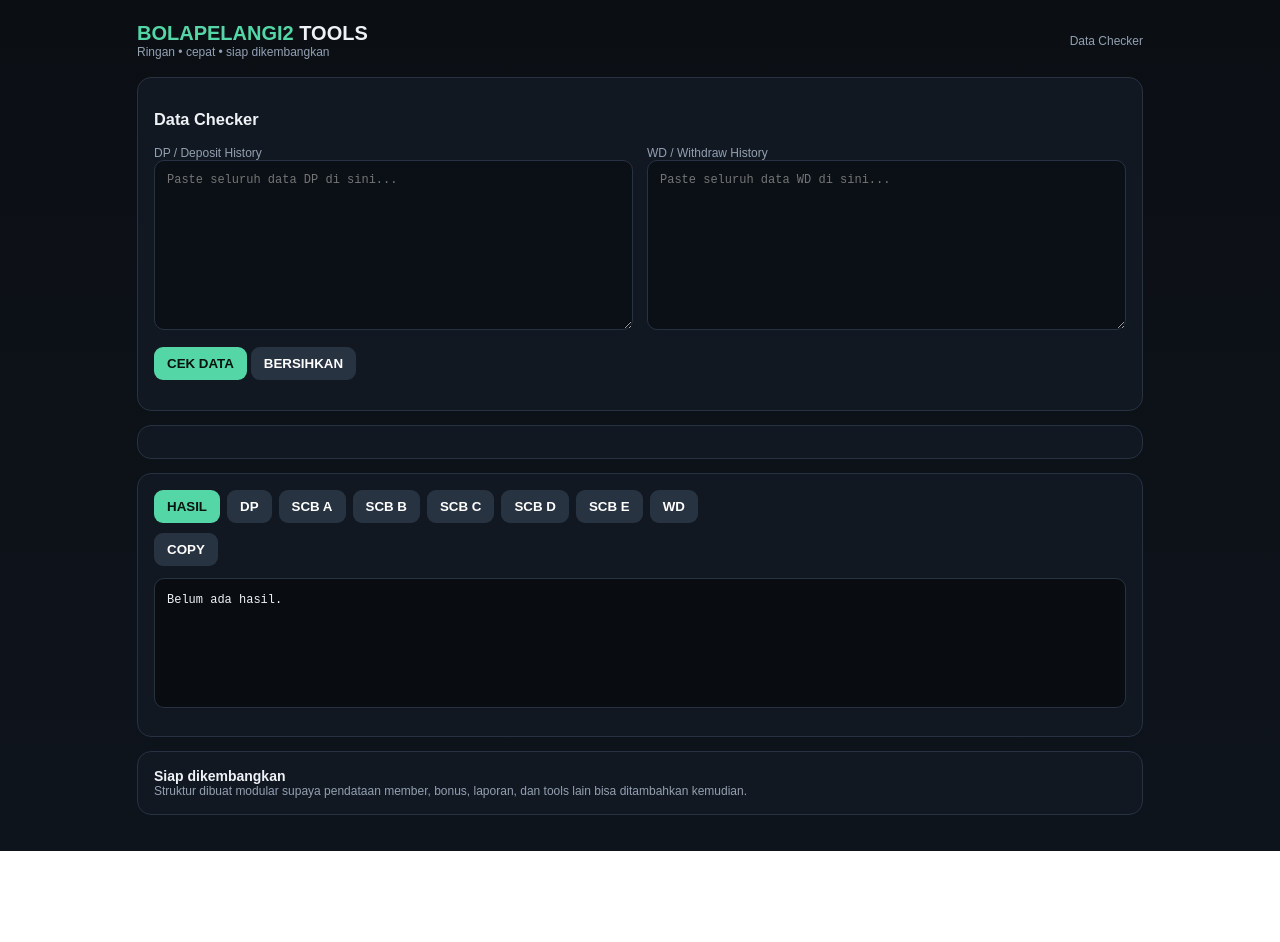
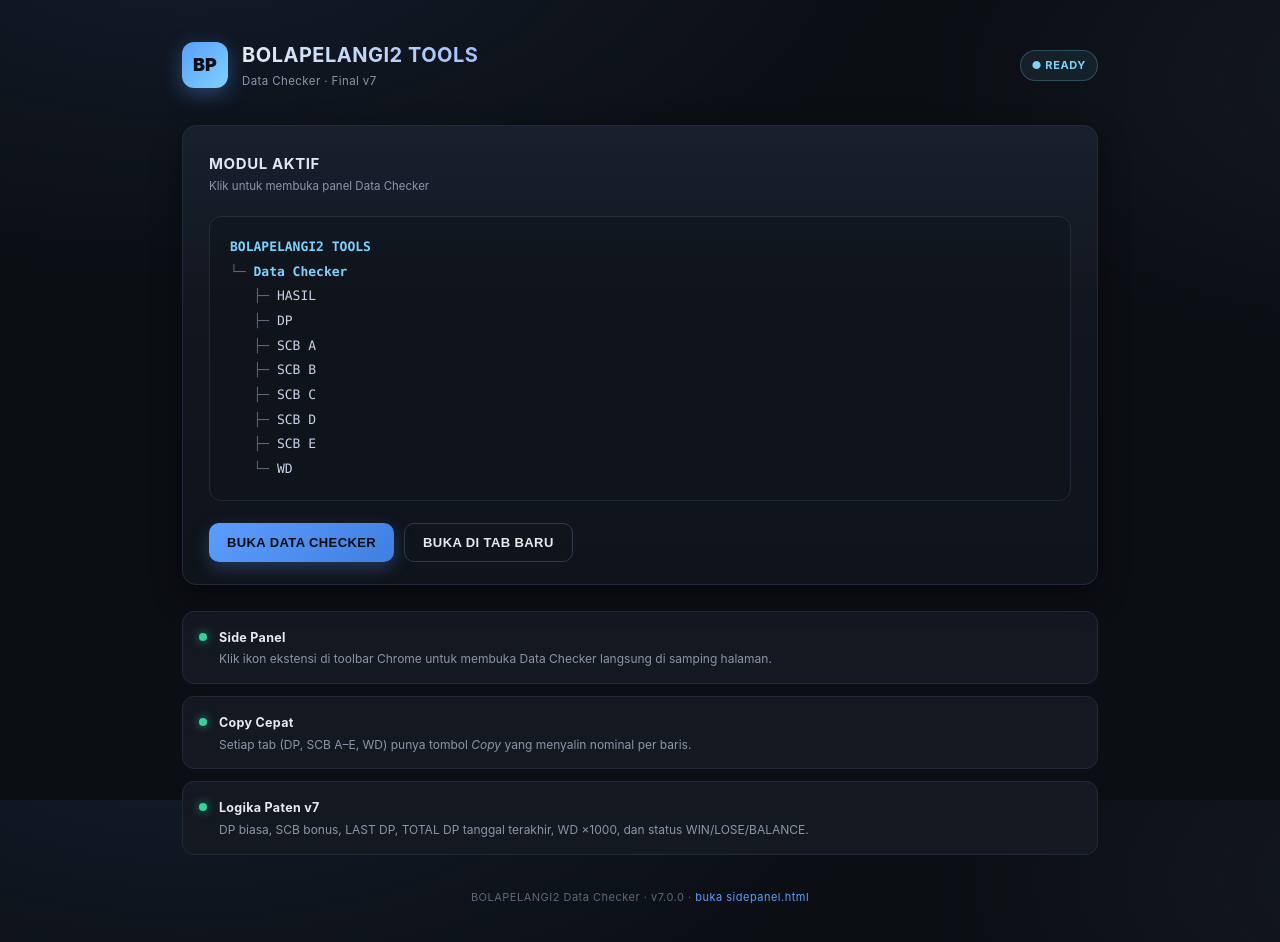
Before and after one commit to rehantobing31-collab/JalurLangit, a plain HTML site: page index.html in a window 1280 px wide. Before the commit the page ends 851 px from the top, so only its background shows below. Drawn offline with Linux system fonts and the light colour scheme.

Commit message:
Update index.html

```diff
--- a/index.html
+++ b/index.html
@@ -1,24 +1,246 @@
-<!doctype html><html lang="id"><head><meta charset="utf-8"><meta name="viewport" content="width=device-width,initial-scale=1"><title>BOLAPELANGI2 TOOLS</title>
+<!doctype html>
+<html lang="id">
+<head>
+<meta charset="utf-8">
+<meta name="viewport" content="width=device-width,initial-scale=1">
+<title>BOLAPELANGI2 TOOLS</title>
 <style>
-:root{--bg:#0b0f14;--p:#121821;--p2:#171f2a;--l:#273242;--t:#eef2f7;--m:#93a0b2;--a:#55d6a6}
-*{box-sizing:border-box}body{margin:0;background:linear-gradient(180deg,#0b0f14,#0e141c);color:var(--t);font:14px Arial}.wrap{max-width:1050px;margin:auto;padding:22px}.top{display:flex;justify-content:space-between;align-items:center;margin-bottom:18px}.brand{font-size:20px;font-weight:800}.brand span{color:var(--a)}.muted{color:var(--m);font-size:12px}.card{background:var(--p);border:1px solid var(--l);border-radius:14px;padding:16px;margin-bottom:14px}textarea{width:100%;min-height:170px;background:#0b1016;color:var(--t);border:1px solid var(--l);border-radius:10px;padding:12px;font:12px monospace}.grid{display:grid;grid-template-columns:1fr 1fr;gap:14px}@media(max-width:760px){.grid{grid-template-columns:1fr}.wrap{padding:12px}}button{border:0;border-radius:9px;padding:9px 13px;font-weight:700;cursor:pointer;background:var(--a);color:#06130e}.secondary,.tab{background:#283342;color:#fff}.tab.active{background:var(--a);color:#06130e}.tabs{display:flex;gap:7px;flex-wrap:wrap;margin-bottom:10px}pre{white-space:pre-wrap;background:#090d12;border:1px solid var(--l);border-radius:10px;padding:12px;min-height:130px;font:12px monospace;line-height:1.55}.stat{display:grid;grid-template-columns:repeat(4,1fr);gap:8px}.stat div{background:var(--p2);border:1px solid var(--l);border-radius:10px;padding:10px}.stat b{display:block;font-size:16px;margin-top:4px}@media(max-width:600px){.stat{grid-template-columns:1fr 1fr}}
-</style></head><body><main class="wrap">
-<div class="top"><div><div class="brand"><span>BOLAPELANGI2</span> TOOLS</div><div class="muted">Ringan • cepat • siap dikembangkan</div></div><div class="muted">Data Checker</div></div>
-<div class="card"><h3>Data Checker</h3><div class="grid"><div><div class="muted">DP / Deposit History</div><textarea id="dp" placeholder="Paste seluruh data DP di sini..."></textarea></div><div><div class="muted">WD / Withdraw History</div><textarea id="wd" placeholder="Paste seluruh data WD di sini..."></textarea></div></div><p><button onclick="run()">CEK DATA</button> <button class="secondary" onclick="location.reload()">BERSIHKAN</button></p></div>
-<div class="card"><div class="stat" id="stats"></div></div>
-<div class="card"><div class="tabs"><button class="tab active" data-t="hasil">HASIL</button><button class="tab" data-t="DP">DP</button><button class="tab" data-t="A">SCB A</button><button class="tab" data-t="B">SCB B</button><button class="tab" data-t="C">SCB C</button><button class="tab" data-t="D">SCB D</button><button class="tab" data-t="E">SCB E</button><button class="tab" data-t="WD">WD</button></div><button class="secondary" onclick="copyCur()">COPY</button><pre id="out">Belum ada hasil.</pre></div>
-<div class="card"><b>Siap dikembangkan</b><div class="muted">Struktur dibuat modular supaya pendataan member, bonus, laporan, dan tools lain bisa ditambahkan kemudian.</div></div>
-</main>
+  :root{
+    --bg:#0b0e13;
+    --bg-soft:#0f131a;
+    --card:#141821;
+    --card-hi:#1a1f2b;
+    --border:#232a37;
+    --border-hi:#2f3a4d;
+    --text:#e6eaf2;
+    --muted:#8b96a8;
+    --muted-2:#5e6879;
+    --accent:#5b9dff;
+    --accent-2:#7dd3fc;
+    --green:#34d399;
+    --shadow:0 10px 30px rgba(0,0,0,.45);
+    --radius:14px;
+  }
+  *{box-sizing:border-box}
+  html,body{height:100%}
+  body{
+    margin:0;
+    background:
+      radial-gradient(1200px 600px at 15% -10%, rgba(91,157,255,.10), transparent 60%),
+      radial-gradient(900px 500px at 110% 10%, rgba(125,211,252,.06), transparent 55%),
+      var(--bg);
+    color:var(--text);
+    font:14px/1.55 'Inter',system-ui,-apple-system,'Segoe UI',Roboto,sans-serif;
+    -webkit-font-smoothing:antialiased;
+    min-height:100vh;
+  }
+
+  .wrap{max-width:960px;margin:0 auto;padding:40px 22px 80px}
+
+  /* ---------- HEADER ---------- */
+  header.top{
+    display:flex;align-items:center;justify-content:space-between;
+    gap:16px;margin-bottom:34px;flex-wrap:wrap;
+  }
+  .brand{display:flex;align-items:center;gap:14px}
+  .logo{
+    width:46px;height:46px;border-radius:12px;
+    background:linear-gradient(135deg,#5b9dff,#7dd3fc);
+    display:grid;place-items:center;
+    font-weight:900;font-size:18px;color:#0b0e13;
+    box-shadow:0 6px 20px rgba(91,157,255,.35);
+  }
+  .brand h1{
+    margin:0;font-size:20px;letter-spacing:.5px;
+    background:linear-gradient(90deg,#e6eaf2,#9fc2ff);
+    -webkit-background-clip:text;background-clip:text;color:transparent;
+  }
+  .brand p{margin:2px 0 0;font-size:11.5px;color:var(--muted);letter-spacing:.4px}
+  .badge{
+    font-size:11px;font-weight:700;letter-spacing:.6px;
+    padding:6px 11px;border-radius:999px;
+    color:var(--accent-2);
+    background:rgba(125,211,252,.08);
+    border:1px solid rgba(125,211,252,.25);
+  }
+
+  /* ---------- CARD ---------- */
+  .card{
+    background:linear-gradient(180deg,var(--card),var(--bg-soft));
+    border:1px solid var(--border);
+    border-radius:var(--radius);
+    padding:26px 26px 22px;
+    box-shadow:var(--shadow);
+    position:relative;overflow:hidden;
+  }
+  .card::before{
+    content:"";position:absolute;inset:0;
+    background:linear-gradient(180deg,rgba(91,157,255,.06),transparent 40%);
+    pointer-events:none;
+  }
+  .card-head{display:flex;align-items:center;justify-content:space-between;gap:12px;margin-bottom:20px;flex-wrap:wrap}
+  .card-head h2{margin:0;font-size:15px;letter-spacing:.6px;color:var(--text)}
+  .card-head .sub{font-size:11.5px;color:var(--muted);margin-top:3px}
+
+  /* ---------- TREE ---------- */
+  .tree{
+    font:13px/1.9 'JetBrains Mono',Consolas,'Courier New',monospace;
+    background:var(--bg-soft);
+    border:1px solid var(--border);
+    border-radius:12px;
+    padding:18px 20px;
+    color:#c8d3e6;
+    overflow:auto;
+  }
+  .tree .root{color:var(--accent-2);font-weight:700}
+  .tree .branch{color:var(--muted-2)}
+  .tree .item{color:#c8d3e6}
+  .tree .item.leaf{color:var(--muted)}
+  .tree .item.leaf::after{content:"  ·";color:var(--muted-2)}
+  .tree .item.clickable{cursor:pointer;transition:color .15s}
+  .tree .item.clickable:hover{color:var(--accent)}
+
+  /* ---------- BUTTONS ---------- */
+  .actions{display:flex;gap:10px;margin-top:22px;flex-wrap:wrap}
+  .btn{
+    border:0;cursor:pointer;font-weight:700;font-size:13px;letter-spacing:.4px;
+    padding:11px 18px;border-radius:10px;
+    background:linear-gradient(135deg,#5b9dff,#3f7fe0);
+    color:#0b0e13;
+    box-shadow:0 6px 18px rgba(91,157,255,.28);
+    transition:transform .12s,box-shadow .12s,filter .12s;
+  }
+  .btn:hover{filter:brightness(1.08);transform:translateY(-1px);box-shadow:0 10px 22px rgba(91,157,255,.35)}
+  .btn:active{transform:translateY(0)}
+  .btn.ghost{
+    background:transparent;color:var(--text);
+    border:1px solid var(--border-hi);box-shadow:none;
+  }
+  .btn.ghost:hover{border-color:var(--accent);color:var(--accent);background:rgba(91,157,255,.06)}
+
+  /* ---------- INFO ---------- */
+  .info{margin-top:26px;display:grid;gap:12px}
+  .info .item{
+    background:var(--card);border:1px solid var(--border);border-radius:12px;
+    padding:14px 16px;display:flex;gap:12px;align-items:flex-start;
+  }
+  .info .dot{
+    width:8px;height:8px;border-radius:50%;background:var(--green);
+    margin-top:7px;flex:0 0 auto;box-shadow:0 0 10px rgba(52,211,153,.7);
+  }
+  .info b{color:var(--text);font-size:12.5px;letter-spacing:.3px}
+  .info p{margin:3px 0 0;color:var(--muted);font-size:12px}
+
+  footer{
+    margin-top:34px;text-align:center;color:var(--muted-2);
+    font-size:11px;letter-spacing:.5px;
+  }
+  footer a{color:var(--accent);text-decoration:none}
+  footer a:hover{text-decoration:underline}
+
+  @media (max-width:520px){
+    .wrap{padding:26px 16px 60px}
+    .brand h1{font-size:17px}
+    .card{padding:20px 16px}
+  }
+</style>
+</head>
+<body>
+<div class="wrap">
+
+  <header class="top">
+    <div class="brand">
+      <div class="logo">BP</div>
+      <div>
+        <h1>BOLAPELANGI2 TOOLS</h1>
+        <p>Data Checker · Final v7</p>
+      </div>
+    </div>
+    <span class="badge">● READY</span>
+  </header>
+
+  <main class="card">
+    <div class="card-head">
+      <div>
+        <h2>MODUL AKTIF</h2>
+        <div class="sub">Klik untuk membuka panel Data Checker</div>
+      </div>
+    </div>
+
+    <div class="tree" id="tree">
+      <div class="root">BOLAPELANGI2 TOOLS</div>
+      <div><span class="branch">└─</span> <span class="root">Data Checker</span></div>
+      <div>&nbsp;&nbsp;&nbsp;<span class="branch">├─</span> <span class="item clickable" data-tab="hasil">HASIL</span></div>
+      <div>&nbsp;&nbsp;&nbsp;<span class="branch">├─</span> <span class="item clickable" data-tab="dpTab">DP</span></div>
+      <div>&nbsp;&nbsp;&nbsp;<span class="branch">├─</span> <span class="item clickable" data-tab="a">SCB A</span></div>
+      <div>&nbsp;&nbsp;&nbsp;<span class="branch">├─</span> <span class="item clickable" data-tab="b">SCB B</span></div>
+      <div>&nbsp;&nbsp;&nbsp;<span class="branch">├─</span> <span class="item clickable" data-tab="c">SCB C</span></div>
+      <div>&nbsp;&nbsp;&nbsp;<span class="branch">├─</span> <span class="item clickable" data-tab="d">SCB D</span></div>
+      <div>&nbsp;&nbsp;&nbsp;<span class="branch">├─</span> <span class="item clickable" data-tab="e">SCB E</span></div>
+      <div>&nbsp;&nbsp;&nbsp;<span class="branch">└─</span> <span class="item clickable" data-tab="wdTab">WD</span></div>
+    </div>
+
+    <div class="actions">
+      <button class="btn" id="openChecker">BUKA DATA CHECKER</button>
+      <button class="btn ghost" id="openFull">BUKA DI TAB BARU</button>
+    </div>
+  </main>
+
+  <section class="info">
+    <div class="item">
+      <span class="dot"></span>
+      <div>
+        <b>Side Panel</b>
+        <p>Klik ikon ekstensi di toolbar Chrome untuk membuka Data Checker langsung di samping halaman.</p>
+      </div>
+    </div>
+    <div class="item">
+      <span class="dot"></span>
+      <div>
+        <b>Copy Cepat</b>
+        <p>Setiap tab (DP, SCB A–E, WD) punya tombol <i>Copy</i> yang menyalin nominal per baris.</p>
+      </div>
+    </div>
+    <div class="item">
+      <span class="dot"></span>
+      <div>
+        <b>Logika Paten v7</b>
+        <p>DP biasa, SCB bonus, LAST DP, TOTAL DP tanggal terakhir, WD ×1000, dan status WIN/LOSE/BALANCE.</p>
+      </div>
+    </div>
+  </section>
+
+  <footer>
+    BOLAPELANGI2 Data Checker · v7.0.0 · <a href="sidepanel.html" target="_blank">buka sidepanel.html</a>
+  </footer>
+</div>
+
 <script>
-let D={hasil:"",DP:[],A:[],B:[],C:[],D:[],E:[],WD:[]},cur="hasil", $=x=>document.getElementById(x);
-function money(s){s=s.replace(/\*\*/g,"").trim();if(!/^[\d.,]+$/.test(s))return null;if(s.includes(",")&&s.includes("."))return +s.replace(/,/g,"");if(s.includes(",")){let p=s.split(",");return p.length==2&&p[1].length<=2?+(p[0].replace(/\./g,"")+"."+p[1]):+s.replace(/,/g,"")}if(s.includes(".")){let p=s.split(".");return p.at(-1).length==3?+s.replace(/\./g,""):+s}return +s}
-function fmt(n){return new Intl.NumberFormat("en-US",{maximumFractionDigits:3}).format(n)}
-function dt(s){let m=s.match(/(\d{1,2})\/(\d{1,2})\/(\d{4})\s+(\d{1,2}):(\d{2})(?::(\d{2}))?\s*(AM|PM)?/i);if(!m)return null;let h=+m[4],a=(m[7]||"").toUpperCase();if(a=="PM"&&h<12)h+=12;if(a=="AM"&&h==12)h=0;return new Date(+m[3],+m[1]-1,+m[2],h,+m[5],+(m[6]||0))}
-function rows(t){let o=[],c=[];for(let x of t.replace(/\r/g,"").split("\n")){x=x.trim();if(!x)continue;if(x[0]=="|"){let a=x.split("|").slice(1,-1).map(z=>z.replace(/<br\s*\/?>/gi," ").replace(/\*\*/g,"").trim());if(a.length>4&&!/^[-: ]+$/.test(a.join("")))o.push(a)}else if(/^\d+\s+BFJ@/i.test(x)){if(c.length)o.push(c);c=x.split(/\t+/).filter(Boolean)}else if(c.length)c.push(...x.split(/\t+/).filter(Boolean))}if(c.length)o.push(c);return o}
-function user(s){let m=s.match(/\bBFJ@[\w.@-]+/i);return m?m[0]:""}
-function parseDP(t){let o=[];for(let r of rows(t)){let j=r.join(" "),m=j.match(/\d{1,2}\/\d{1,2}\/\d{4}\s+\d{1,2}:\d{2}(?::\d{2})?\s*(?:AM|PM)?/i);if(!/Deposit/i.test(j)||!/Confirmed/i.test(j)||!m)continue;let b=j.slice(0,m.index).trim().split(/\s+/),a=null;for(let i=b.length-1;i>=0;i--){let v=money(b[i]);if(v!==null){a=v;break}}if(a===null)continue;let s=j.match(/\bSCB\s*([A-E])\b/i),d=dt(m[0]);o.push({u:user(j),a,d,day:`${d.getMonth()+1}/${d.getDate()}/${d.getFullYear()}`,scb:s?s[1].toUpperCase():null})}return o}
-function parseWD(t){let o=[];for(let r of rows(t)){let j=r.join(" "),m=j.match(/\d{1,2}\/\d{1,2}\/\d{4}\s+\d{1,2}:\d{2}(?::\d{2})?\s*(?:AM|PM)?/i);if(!/Withdraw/i.test(j)||!/Confirmed/i.test(j)||!m)continue;let d=dt(m[0]),q=j.slice(m.index+m[0].length).split(/Withdraw/i)[0],n=(q.match(/[\d][\d.,]*/g)||[]).map(money).filter(x=>x!==null);if(n.length>=3)o.push({u:user(j),a:n[0],bal:n[2],d})}return o}
-function run(){let p=parseDP($("dp").value),w=parseWD($("wd").value),base=p.filter(x=>!x.scb),sc=p.filter(x=>x.scb),last=base.slice().sort((a,b)=>b.d-a.d)[0],nw=w.slice().sort((a,b)=>b.d-a.d)[0],td=base.reduce((s,x)=>s+x.a,0),bo=sc.reduce((s,x)=>s+x.a,0),tw=w.reduce((s,x)=>s+x.a,0),day=last?p.filter(x=>x.day==last.day).reduce((s,x)=>s+x.a,0):0,net=td-tw-bo;D.DP=base.map(x=>fmt(x.a*1000));for(let c of "ABCDE")D[c]=sc.filter(x=>x.scb==c).map(x=>fmt(x.a*1000));D.WD=w.map(x=>fmt(x.a*1000));let tm=last?last.d.toLocaleString("en-US",{month:"2-digit",day:"2-digit",year:"numeric",hour:"2-digit",minute:"2-digit",second:"2-digit"}):"MM/DD/YYYY 7:00:37 PM";D.hasil=`BOLAPELANGI2\n\nUSER ID : ${base[0]?.u||w[0]?.u||""}\nWD : ${nw?nw.a.toLocaleString("en-US",{minimumFractionDigits:2,maximumFractionDigits:2}):""}\nSISA DANA AKUN : ${nw?nw.bal.toLocaleString("en-US",{minimumFractionDigits:2,maximumFractionDigits:2}):""}\n\nLAST DP : ${last?fmt(last.a*1000):""}\n${tm}\nTOTAL DP : ${fmt(day*1000)}\n\nSTATUS MEMBER\nDP : ${fmt(td*1000)}\nWD : ${fmt(tw*1000)}\nBONUS : ${fmt(bo*1000)}\nDP-WD-BNS : ${fmt(net*1000)}\nSTATUS KITA : ${net>=0?"WIN":"LOSE"}\n\nGAMES :\nMEMBER REGISTER :`;show("hasil");$("stats").innerHTML=`<div><span class=muted>DP</span><b>${base.length}</b></div><div><span class=muted>SCB</span><b>${sc.length}</b></div><div><span class=muted>WD</span><b>${w.length}</b></div><div><span class=muted>STATUS</span><b>${net>=0?"WIN":"LOSE"}</b></div>`}
-function show(t){cur=t;document.querySelectorAll(".tab").forEach(b=>b.classList.toggle("active",b.dataset.t==t));$("out").textContent=t=="hasil"?D.hasil:(D[t]||[]).join("\n")||"Tidak ada data."}
-document.querySelectorAll(".tab").forEach(b=>b.onclick=()=>show(b.dataset.t));async function copyCur(){let s=cur=="hasil"?D.hasil:(D[cur]||[]).join("\n");await navigator.clipboard.writeText(s)}
-</script></body></html>
+  // Buka side panel (butuh gesture user — sudah dari klik button)
+  async function openSidePanel() {
+    try {
+      if (chrome?.sidePanel?.open) {
+        const win = await chrome.windows.getCurrent();
+        await chrome.sidePanel.open({ windowId: win.id });
+      } else {
+        // fallback kalau API tidak tersedia
+        window.open(chrome.runtime.getURL("sidepanel.html"), "_blank");
+      }
+    } catch (e) {
+      // fallback terakhir
+      window.open(chrome.runtime.getURL("sidepanel.html"), "_blank");
+    }
+  }
+
+  document.getElementById("openChecker").addEventListener("click", openSidePanel);
+  document.getElementById("openFull").addEventListener("click", () => {
+    window.open(chrome.runtime.getURL("sidepanel.html"), "_blank");
+  });
+
+  // Klik item tree → buka side panel juga (simple)
+  document.querySelectorAll(".tree .clickable").forEach(el => {
+    el.addEventListener("click", openSidePanel);
+  });
+</script>
+</body>
+</html>
```
